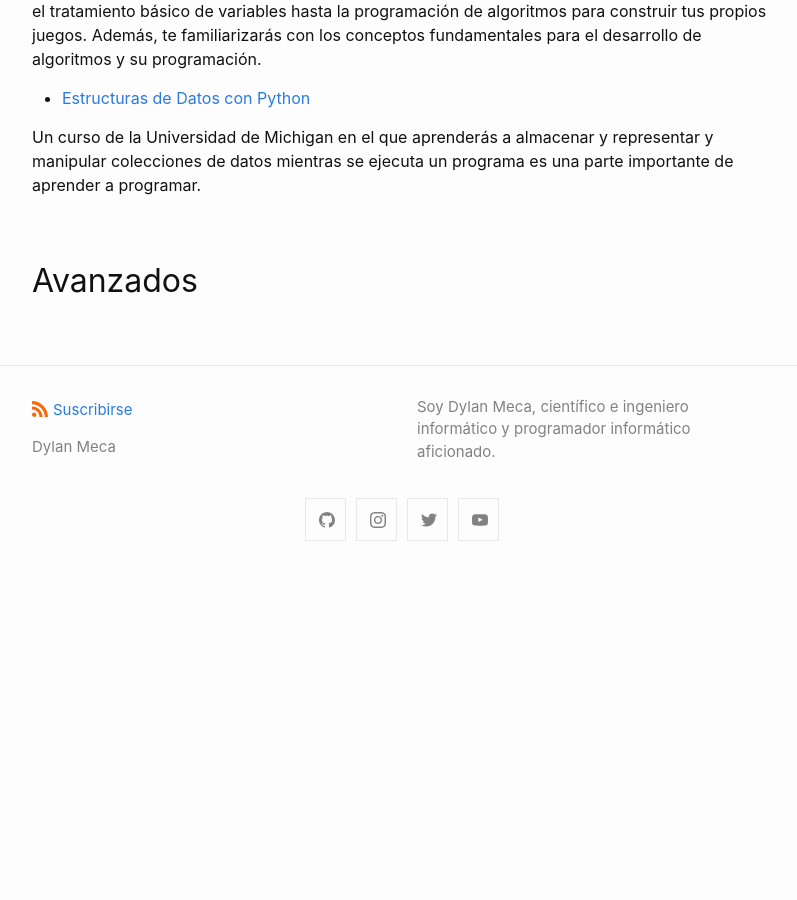
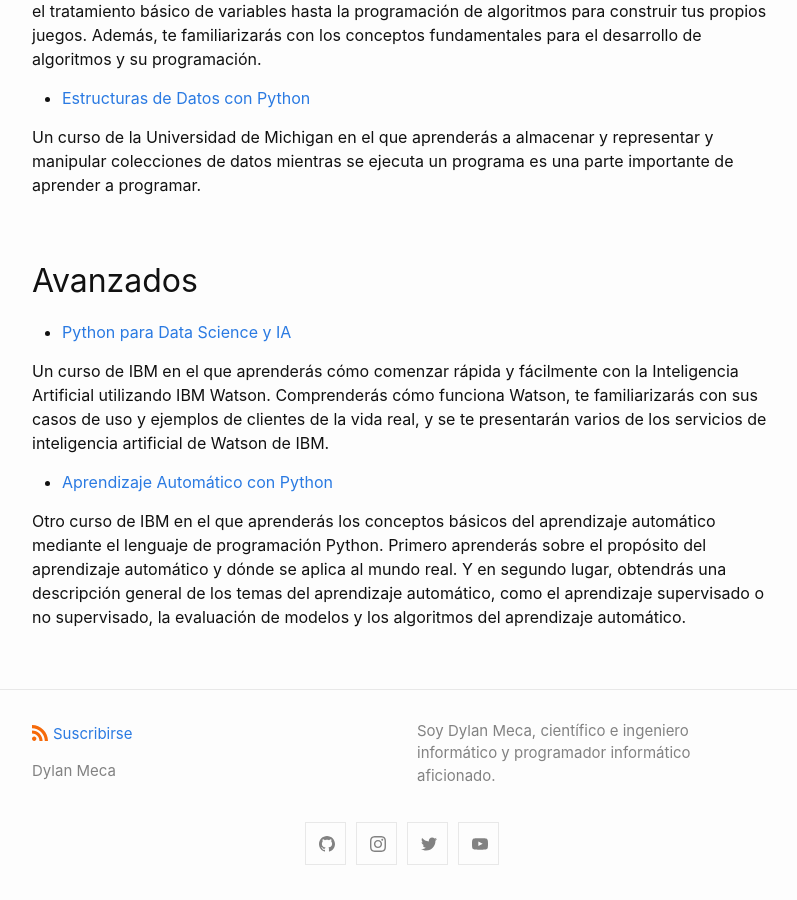
Before and after one commit to dylanmeca/dylanmeca.github.io, a Jekyll site: the page built from _posts/2021-06-07-Como-aprender-a-programar.md, in a window 1280 px wide and 900 px high, scrolled down 4582 px. Shown: the whole window, without its empty margins (238-1035 px from the left). Built offline with Jekyll 4.4.1, drawn with Linux system fonts in a browser that asks for light colours; a script that is not in the unit is left out; comment, search, counter and statistics services are not loaded; before the commit the page ends 5158 px from its top, so only the background shows below that.

Commit message:
Update 2021-06-07-Como-aprender-a-programar.md

```diff
--- a/_posts/2021-06-07-Como-aprender-a-programar.md
+++ b/_posts/2021-06-07-Como-aprender-a-programar.md
@@ -175,3 +175,11 @@
 Un curso de la Universidad de Michigan en el que aprenderás a almacenar y representar y manipular colecciones de datos mientras se ejecuta un programa es una parte importante de aprender a programar.
 
 ## Avanzados
+
+* [Python para Data Science y IA](https://www.coursera.org/learn/python-para-data-science-y-ai)
+
+Un curso de IBM en el que aprenderás cómo comenzar rápida y fácilmente con la Inteligencia Artificial utilizando IBM Watson. Comprenderás cómo funciona Watson, te familiarizarás con sus casos de uso y ejemplos de clientes de la vida real, y se te presentarán varios de los servicios de inteligencia artificial de Watson de IBM.
+
+* [Aprendizaje Automático con Python](https://www.coursera.org/learn/aprendizaje-automatico-con-python)
+
+Otro curso de IBM en el que aprenderás los conceptos básicos del aprendizaje automático mediante el lenguaje de programación Python. Primero aprenderás sobre el propósito del aprendizaje automático y dónde se aplica al mundo real. Y en segundo lugar, obtendrás una descripción general de los temas del aprendizaje automático, como el aprendizaje supervisado o no supervisado, la evaluación de modelos y los algoritmos del aprendizaje automático.
```
